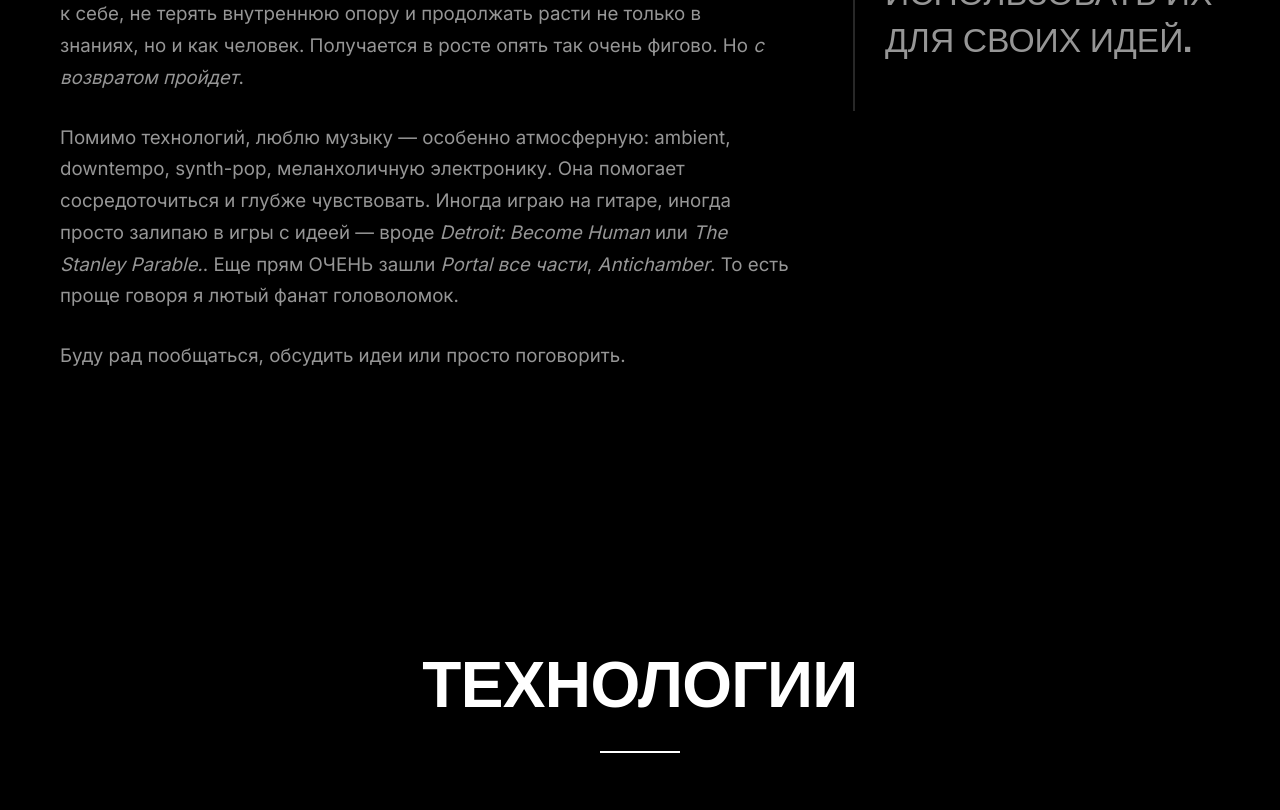
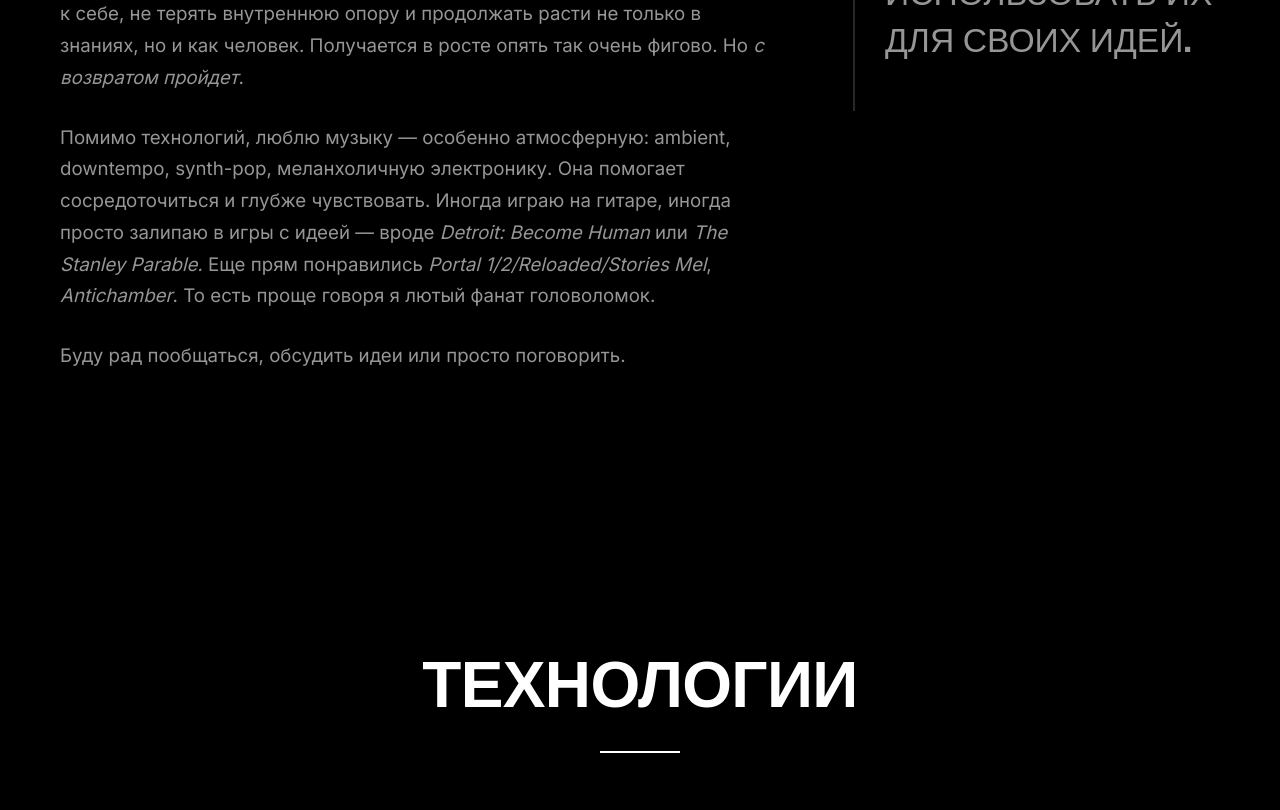
Before and after one commit to ReNothingg/renothingg.github.io, a plain HTML site: page index.html in a window 1280 px wide. Shown: the part 1700-2510 px from the top of the page. Drawn offline with nearby package versions, Linux system fonts and the light colour scheme; no server answers.

Commit message:
Update index.html

```diff
--- a/index.html
+++ b/index.html
@@ -76,7 +76,8 @@
 
               <p>Слежу за тем, чтобы не перегореть. Мне важно оставаться внимательным к себе, не терять внутреннюю опору и продолжать расти не только в знаниях, но и как человек. Получается в росте опять так очень фигово. Но <em>с возвратом пройдет</em>.</p>
 
-              <p>Помимо технологий, люблю музыку — особенно атмосферную: ambient, downtempo, synth-pop, меланхоличную электронику. Она помогает сосредоточиться и глубже чувствовать. Иногда играю на гитаре, иногда просто залипаю в игры с идеей — вроде <em>Detroit: Become Human</em> или <em>The Stanley Parable.</em>. Еще прям ОЧЕНЬ зашли <em>Portal все части</em>, <em>Antichamber</em>. То есть проще говоря я лютый фанат головоломок. </p>
+              <p>Помимо технологий, люблю музыку — особенно атмосферную: ambient, downtempo, synth-pop, меланхоличную электронику. Она помогает сосредоточиться и глубже чувствовать. Иногда играю на гитаре, иногда просто залипаю в игры с идеей — вроде <em>Detroit: Become Human</em> или <em>The Stanley Parable.</em> Еще прям понравились <em>Portal 1/2/Reloaded/Stories Mel</em>, <em>Antichamber</em>. То есть проще говоря я лютый фанат головоломок.</p>
+
               <p>Буду рад пообщаться, обсудить идеи или просто поговорить.</p>
             </div>
             <div class="about-quote animate-on-scroll fade-in-up" data-animation-delay="0.2">
```
